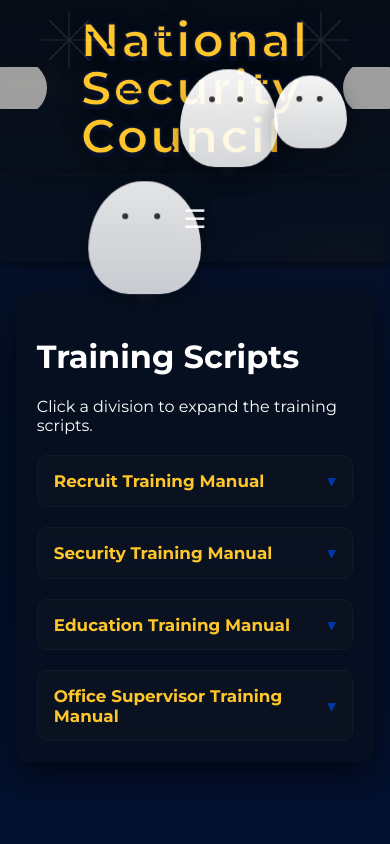
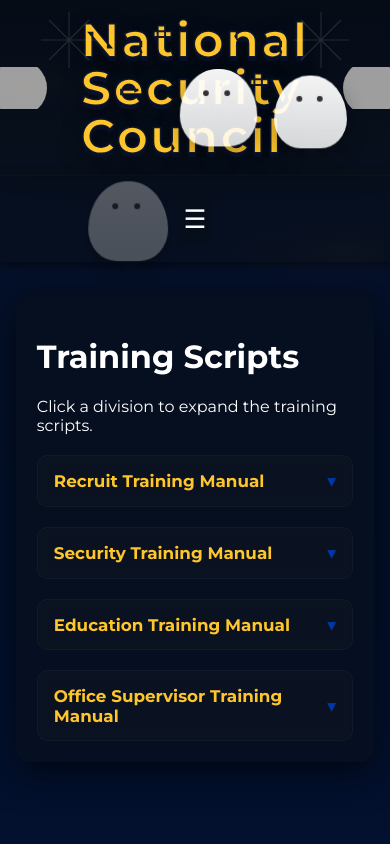
Before and after one commit to aastaaa22/model-website, a plain HTML site: page resources.html in a window 390 px wide. Drawn offline with Linux system fonts and the light colour scheme; grey boxes are pictures that could not be loaded.

Commit message:
UI: keep ghosts behind header and cap size; raise mobile menu z-index

```diff
--- a/resources.html
+++ b/resources.html
@@ -266,7 +266,7 @@
             position: fixed;
             top: -10vh;
             pointer-events: none;
-            z-index: 60; /* under popups (200) but above the fog overlay (50) */
+            z-index: 1; /* keep ghosts visually behind header/nav which use z-index >= 10 */
             opacity: 0;
             will-change: transform, opacity, left, top;
         }
@@ -318,7 +318,7 @@
     nav ul li a { color: var(--text); text-decoration: none; font-weight: 700; font-size: 1.05rem; letter-spacing: 0.4px; transition: color 0.18s; padding: 0.15rem 0.25rem; }
     nav ul li a:hover { color: var(--accent-sun); }
 
-    .nav-list { display: flex; gap: 2.5rem; margin:0; padding:0; list-style:none; justify-content:center; font-family: 'Montserrat', Arial, sans-serif; }
+    .nav-list { display: flex; gap: 2.5rem; margin:0; padding:0; list-style:none; justify-content:center; font-family: 'Montserrat', Arial, sans-serif; z-index: 120; }
     .hamburger { display: none; background:transparent;border:0;color:var(--text);font-size:1.6rem; cursor:pointer; }
     .hamburger:focus { outline:3px solid rgba(255,198,43,0.12); outline-offset:3px; }
 
@@ -1410,8 +1410,10 @@ body.flicker {
                 g.className = 'ghost';
                 // size, position and motion
                 var size = 42 + Math.random() * 72; // px
-                g.style.width = Math.round(size) + 'px';
-                g.style.height = Math.round(size) + 'px';
+                // cap max size so ghosts don't become huge on small screens
+                size = Math.min(Math.round(size), 80);
+                g.style.width = size + 'px';
+                g.style.height = size + 'px';
                 var leftPct = 6 + Math.random() * 88; // keep inside viewport
                 g.style.left = leftPct + '%';
                 // horizontal wiggle (CSS var)
```
